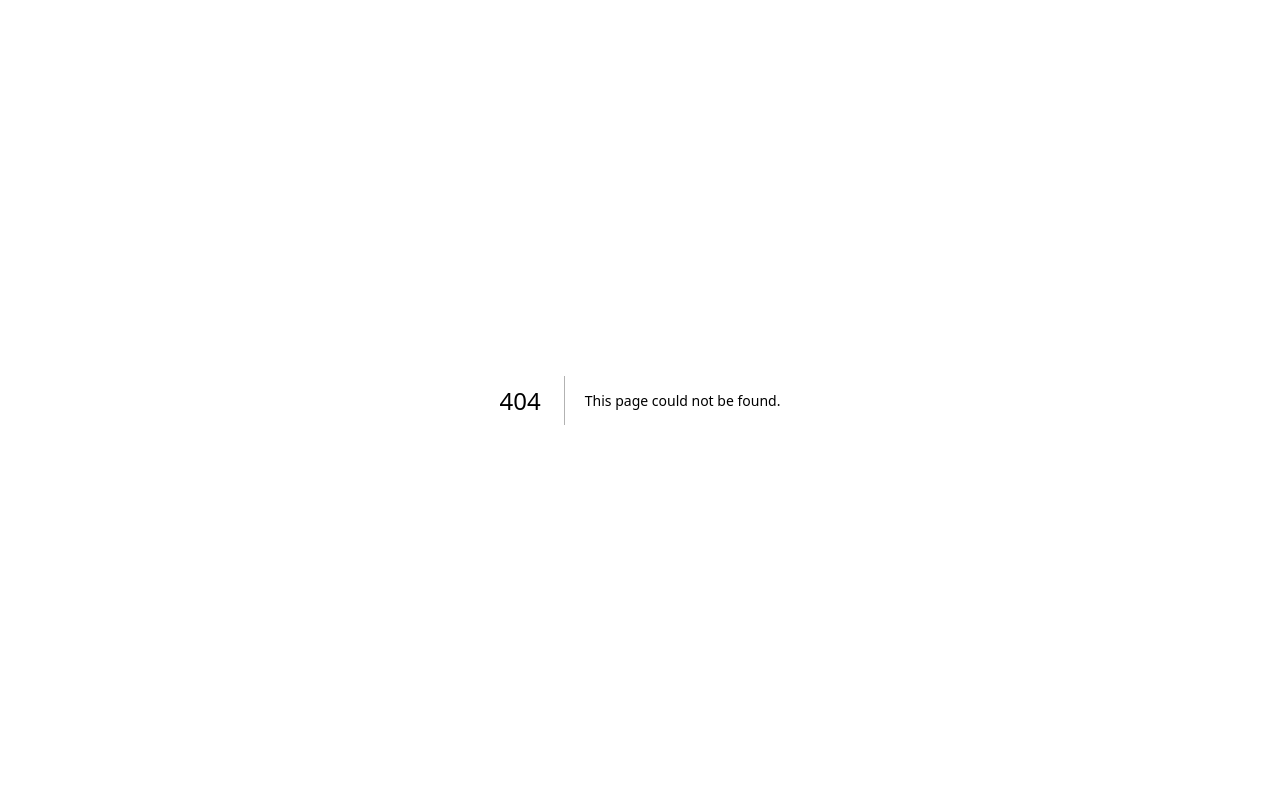
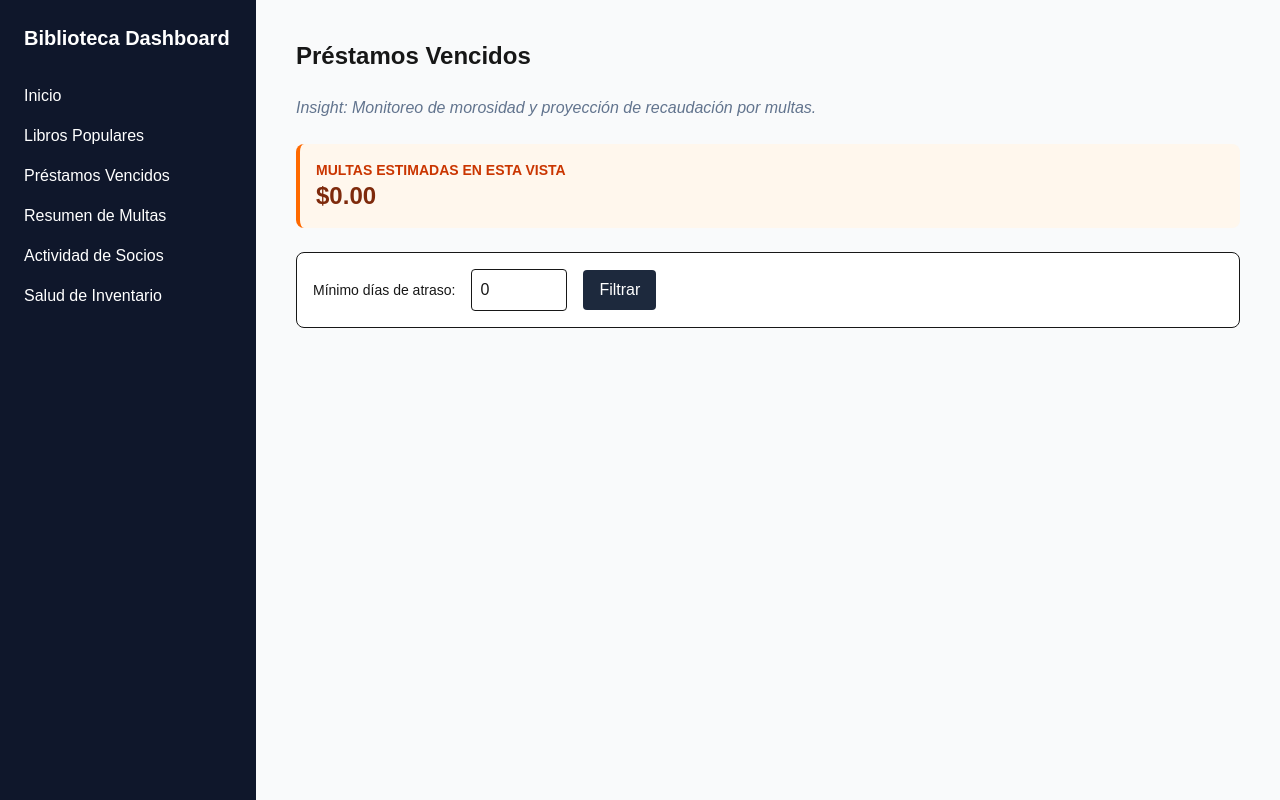
Before and after one commit to CarlosEL0/EVAL-C1_243717_CARLOSEDUARDO_LOPEZ, a Next.js app: page /dashboard/overdue in a window 1280 px wide. Before the commit this address had no page. Built offline with nearby package versions, Linux system fonts and the light colour scheme; no server answers; the database is empty.

Commit message:
feat: implementacion de reporte de prestamos vencidos

```diff
--- /dev/null
+++ b/src/app/dashboard/overdue/page.tsx
@@ -0,0 +1,39 @@
+// app/dashboard/overdue/page.tsx
+import { query } from '../../../../lib/db';
+
+async function getOverdueLoans(minDays: number = 0, page: number = 1) {
+  const limit = 5;
+  const offset = (page - 1) * limit;
+  const res = await query(
+    `SELECT * FROM vw_overdue_loans WHERE days_late >= $1 LIMIT $2 OFFSET $3`,
+    [minDays, limit, offset]
+  );
+  return res.rows;
+}
+
+export default async function OverduePage({ searchParams }: { searchParams: { days?: string; page?: string } }) {
+  const minDays = Number(searchParams.days) || 0;
+  const currentPage = Number(searchParams.page) || 1;
+  const loans = await getOverdueLoans(minDays, currentPage);
+  const totalFine = loans.reduce((acc, loan) => acc + Number(loan.estimated_fine), 0);
+
+  return (
+    <div className="space-y-6">
+      <h1 className="text-2xl font-bold">Préstamos Vencidos</h1>
+      <p className="text-slate-500 italic">Insight: Monitoreo de morosidad y proyección de recaudación por multas.</p>
+
+      <div className="bg-orange-50 p-4 rounded-lg border-l-4 border-orange-500">
+        <p className="text-sm text-orange-700 font-bold uppercase">Multas Estimadas en esta vista</p>
+        <p className="text-2xl font-bold text-orange-900">${totalFine.toFixed(2)}</p>
+      </div>
+
+      <form className="flex gap-4 items-center bg-white p-4 rounded-lg border">
+        <label className="text-sm font-medium">Mínimo días de atraso:</label>
+        <input type="number" name="days" defaultValue={minDays} className="border p-2 rounded w-24" />
+        <button className="bg-slate-800 text-white px-4 py-2 rounded">Filtrar</button>
+      </form>
+
+      {/* Tabla similar a la anterior con campos: Miembro, Libro, Días de Atraso y Multa */}
+    </div>
+  );
+}
```
